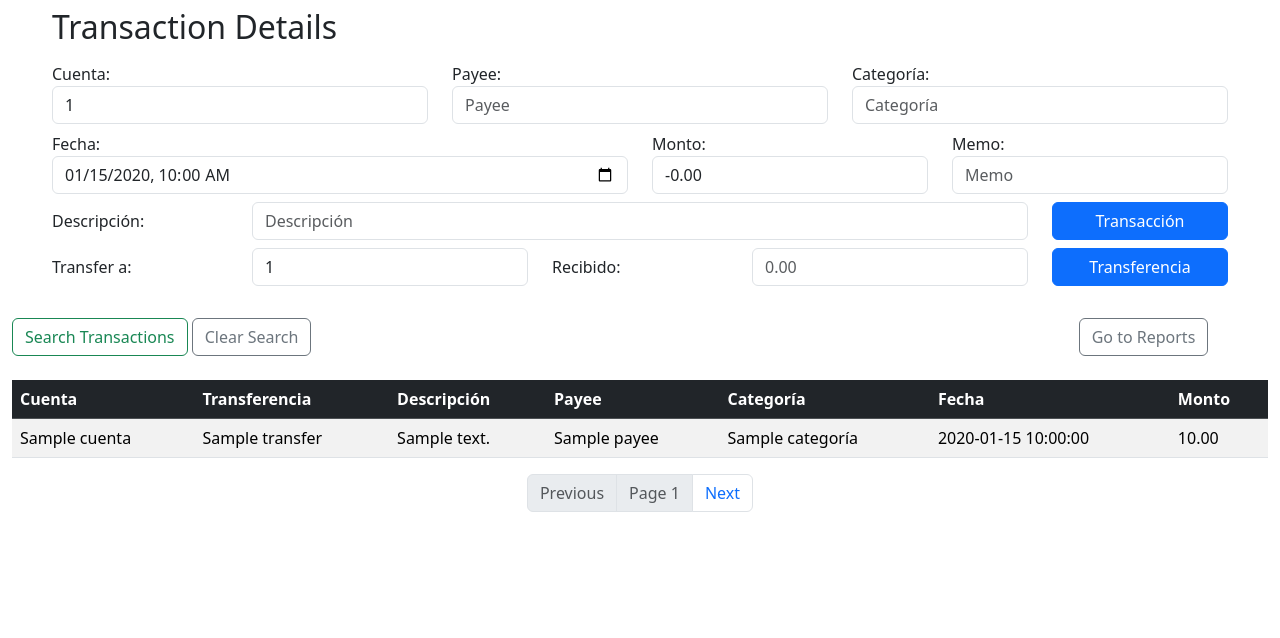
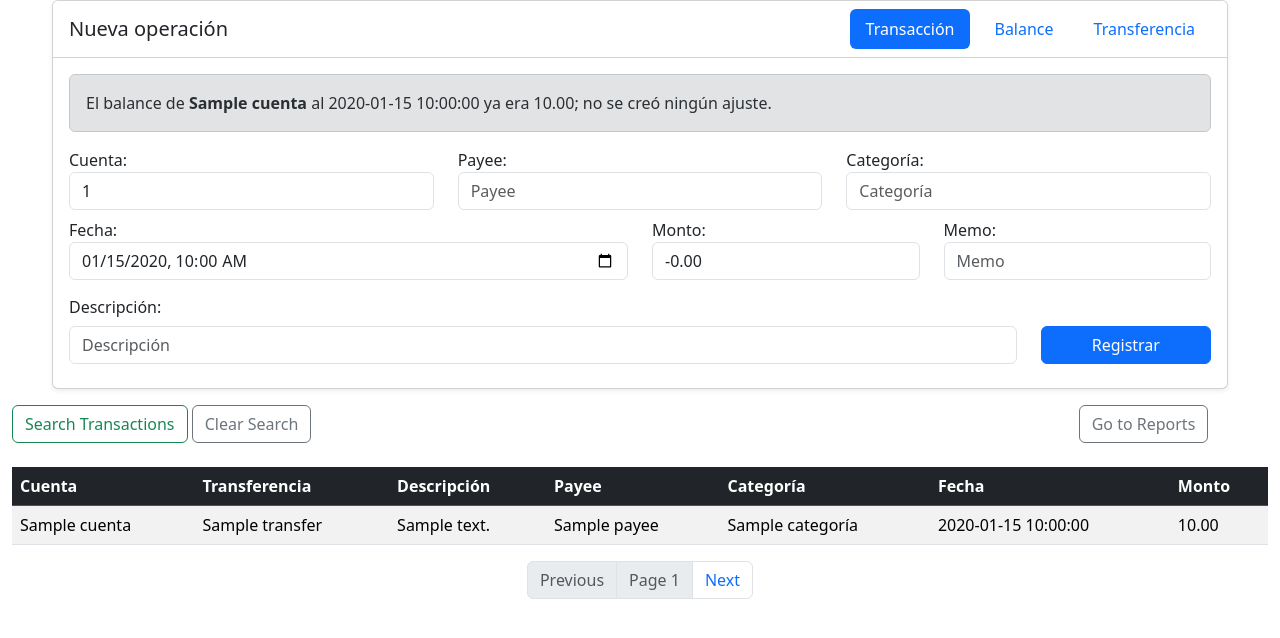
Before and after one commit to franrafa91/Transactions_WebApp, a Flask app: template templates/json.html in a window 1280 px wide. Shown: the top 638 px of the page. Run offline with Flask 3, Linux system fonts and the light colour scheme; the template is opened without the code that fills it: most values are stand-ins (such as "Sample title", 1, 10 or a date in 2020); parts of the project's set-up code (start-up, migrations or seed data) failed here and were passed over; some libraries are stand-ins or nearby versions.

Commit message:
Add Balance operation tab and form

```diff
--- a/app.py
+++ b/app.py
@@ -1,5 +1,6 @@
 import datetime as dt
 import io
+import math
 import os
 import sys
 import time
@@ -365,6 +366,37 @@ def duplicate_transaction(pars):
     except Exception as e:
         print("Error: %s" % e)
     return "nothing"
+
+
+def set_account_balance(cuenta, fecha, objetivo):
+    """Set an account balance at a date and report the applied adjustment."""
+    cnxn = _get_psycopg2_connection()
+    cursor = cnxn.cursor()
+    try:
+        cursor.execute("SELECT get_balance(%s, %s)", (cuenta, fecha))
+        previous = cursor.fetchone()[0]
+        cursor.execute(
+            "CALL set_balance(%s, %s, %s)",
+            (cuenta, fecha, objetivo),
+        )
+        cnxn.commit()
+        delta = objetivo - previous
+        return {
+            "cuenta": cuenta,
+            "fecha": fecha,
+            "fecha_label": fecha.strftime("%Y-%m-%d %H:%M"),
+            "previous": previous,
+            "target": objetivo,
+            "delta": delta,
+            "changed": abs(delta) >= 0.005,
+        }
+    except Exception as e:
+        cnxn.rollback()
+        print("Error setting balance: %s" % e)
+        return None
+    finally:
+        cursor.close()
+        cnxn.close()
 
 
 # ---------------------------------------------------------------------------
@@ -766,28 +798,69 @@ def index():
     if "search" not in session:
         session["search"] = None
 
+    active_tab = request.args.get("tab", "transaccion")
+    if active_tab not in ("transaccion", "balance", "transferencia"):
+        active_tab = "transaccion"
+    balance_result = None
+    balance_error = None
+
     if request.method == "POST" and len(request.form) > 0:
-        if request.form["Operación"] == "Transacción":
-            trans_pars = dict(request.form)
-            out = list(trans_pars.values())
-            pars = [out[i] for i in [0, 1, 2, 3, 4, 5, 6]]
-            pars.append(dt.datetime.now())
+        operacion = request.form.get("Operación")
+
+        if operacion == "Transacción":
+            active_tab = "transaccion"
+            pars = [
+                request.form.get("Cuenta"),
+                request.form.get("Payee"),
+                request.form.get("Categoria"),
+                request.form.get("Fecha"),
+                request.form.get("Monto"),
+                request.form.get("Memo"),
+                request.form.get("Descripcion"),
+                dt.datetime.now(),
+            ]
             pars[3] = dt.datetime.strptime(pars[3], "%Y-%m-%dT%H:%M")
             for i in range(0, len(pars)):
                 if pars[i] == "":
                     pars[i] = None
             new_transaction(pars)
-        elif request.form["Operación"] == "Transferencia":
-            trans_pars = dict(request.form)
-            out = list(trans_pars.values())
-            pars = [out[i] for i in [0, 1, 3, 4, 5, 6, 7, 8]]
-            pars.append(dt.datetime.now())
+        elif operacion == "Balance":
+            active_tab = "balance"
+            try:
+                cuenta = request.form["Cuenta"]
+                fecha = dt.datetime.strptime(
+                    request.form["Fecha"], "%Y-%m-%dT%H:%M"
+                )
+                objetivo = float(request.form["Balance"])
+                if not math.isfinite(objetivo):
+                    raise ValueError("balance must be finite")
+                balance_result = set_account_balance(cuenta, fecha, objetivo)
+                if balance_result is None:
+                    balance_error = (
+                        "No se pudo fijar el balance. Revisa la cuenta y la fecha."
+                    )
+            except (KeyError, ValueError) as e:
+                print("Invalid balance form: %s" % e)
+                balance_error = "El balance objetivo o la fecha no son válidos."
+        elif operacion == "Transferencia":
+            active_tab = "transferencia"
+            pars = [
+                request.form.get("Cuenta"),
+                request.form.get("Payee"),
+                request.form.get("Fecha"),
+                request.form.get("Monto"),
+                request.form.get("Memo"),
+                request.form.get("Descripcion"),
+                request.form.get("Transferencia"),
+                request.form.get("MontoRec"),
+                dt.datetime.now(),
+            ]
             pars[2] = dt.datetime.strptime(pars[2], "%Y-%m-%dT%H:%M")
             for i in range(0, len(pars)):
                 if pars[i] == "":
                     pars[i] = None
             new_transfer(pars)
-        elif request.form["Operación"] == "Modificación":
+        elif operacion == "Modificación":
             trans_pars = dict(request.form)
             out = list(trans_pars.values())
             if len(out) == 9:
@@ -800,17 +873,17 @@ def index():
             pars[5] = dt.datetime.strptime(pars[5], "%Y-%m-%dT%H:%M")
             pars.append(dt.datetime.now())
             modify_transaction(pars)
-        elif request.form["Operación"] == "Eliminar":
+        elif operacion == "Eliminar":
             trans_pars = dict(request.form)
             out = list(trans_pars.values())
             pars = [out[0]]
             delete_transaction(pars)
-        elif request.form["Operación"] == "Duplicar":
+        elif operacion == "Duplicar":
             trans_pars = dict(request.form)
             out = list(trans_pars.values())
             pars = [out[0], dt.datetime.now()]
             duplicate_transaction(pars)
-        elif request.form["Operación"] == "Buscar":
+        elif operacion == "Buscar":
             trans_pars = dict(request.form)
             out = list(trans_pars.values())
             out[6] = float(out[6])
@@ -818,7 +891,7 @@ def index():
             if float(out[6]) == -0 or float(out[6]) == 0:
                 out[6] = None
             session["search"] = out
-        elif request.form["Operación"] == "Clear Search":
+        elif operacion == "Clear Search":
             session["search"] = None
 
     # Handle pagination parameters
@@ -843,6 +916,9 @@ def index():
         secret=secret,
         page=page,
         limit=limit,
+        active_tab=active_tab,
+        balance_result=balance_result,
+        balance_error=balance_error,
     )
 
 
--- /dev/null
+++ b/templates/_operation_card.html
@@ -0,0 +1,235 @@
+<div class="card shadow-sm mb-3">
+  <div class="card-header bg-white">
+    <div class="d-flex flex-wrap align-items-center justify-content-between gap-2">
+      <h2 class="h5 mb-0">Nueva operación</h2>
+      {% set active_tab = active_tab|default('transaccion') %}
+      <ul class="nav nav-pills flex-wrap gap-2" id="operationTabs" role="tablist">
+        <li class="nav-item" role="presentation">
+          <button class="nav-link {% if active_tab == 'transaccion' %}active{% endif %}"
+                  id="tab-transaccion" data-bs-toggle="pill"
+                  data-bs-target="#pane-transaccion" type="button" role="tab"
+                  aria-controls="pane-transaccion"
+                  aria-selected="{{ 'true' if active_tab == 'transaccion' else 'false' }}">
+            Transacción
+          </button>
+        </li>
+        <li class="nav-item" role="presentation">
+          <button class="nav-link {% if active_tab == 'balance' %}active{% endif %}"
+                  id="tab-balance" data-bs-toggle="pill"
+                  data-bs-target="#pane-balance" type="button" role="tab"
+                  aria-controls="pane-balance"
+                  aria-selected="{{ 'true' if active_tab == 'balance' else 'false' }}">
+            Balance
+          </button>
+        </li>
+        <li class="nav-item" role="presentation">
+          <button class="nav-link {% if active_tab == 'transferencia' %}active{% endif %}"
+                  id="tab-transferencia" data-bs-toggle="pill"
+                  data-bs-target="#pane-transferencia" type="button" role="tab"
+                  aria-controls="pane-transferencia"
+                  aria-selected="{{ 'true' if active_tab == 'transferencia' else 'false' }}">
+            Transferencia
+          </button>
+        </li>
+      </ul>
+    </div>
+  </div>
+  <div class="card-body">
+    {% if balance_error %}
+    <div class="alert alert-danger" role="alert">{{ balance_error }}</div>
+    {% endif %}
+    {% if balance_result %}
+    <div class="alert alert-{{ 'success' if balance_result.changed else 'secondary' }}" role="alert">
+      {% if balance_result.changed %}
+      Balance fijado para <strong>{{ balance_result.cuenta }}</strong>
+      al {{ balance_result.fecha_label }}: <strong>{{ '%.2f'|format(balance_result.target) }}</strong>.
+      Balance anterior: {{ '%.2f'|format(balance_result.previous) }}.
+      Ajuste aplicado: <strong>{{ '%+.2f'|format(balance_result.delta) }}</strong>.
+      {% else %}
+      El balance de <strong>{{ balance_result.cuenta }}</strong>
+      al {{ balance_result.fecha_label }} ya era
+      {{ '%.2f'|format(balance_result.target) }}; no se creó ningún ajuste.
+      {% endif %}
+    </div>
+    {% endif %}
+
+    <div class="tab-content" id="operationTabsContent">
+      <div class="tab-pane fade {% if active_tab == 'transaccion' %}show active{% endif %}"
+           id="pane-transaccion" role="tabpanel" aria-labelledby="tab-transaccion">
+        <form action="/?secret={{secret}}" method="post" class="mb-0">
+          <input type="hidden" name="Operación" value="Transacción">
+          <div class="row">
+            <div class="col-md-4">
+              <label for="Cuenta">Cuenta:</label>
+              <select name="Cuenta" id="Cuenta" class="form-control" required>
+                {% for u in cuentas %}
+                <option value="{{u[0]}}">{{u[0]}}</option>
+                {% endfor %}
+              </select>
+            </div>
+            <div class="col-md-4">
+              <label for="Payee">Payee:</label>
+              <input type="text" name="Payee" id="Payee" placeholder="Payee"
+                     list="payeelist" class="form-control">
+              <datalist id="payeelist">
+                {% for u in payees %}
+                <option value="{{u[0]}}">{{u[0]}}</option>
+                {% endfor %}
+              </datalist>
+            </div>
+            <div class="col-md-4">
+              <label for="Categoria">Categoría:</label>
+              <input type="text" name="Categoria" id="Categoria" placeholder="Categoría"
+                     list="CatList" class="form-control">
+              <datalist id="CatList">
+                {% for u in categs %}
+                <option value="{{u[0]}}">{{u[0]}}</option>
+                {% endfor %}
+              </datalist>
+            </div>
+          </div>
+          <div class="row">
+            <div class="col-md-6">
+              <label for="Fecha">Fecha:</label>
+              <input type="datetime-local" name="Fecha" id="Fecha"
+                     value="{{now}}" class="form-control" required>
+            </div>
+            <div class="col-md-3">
+              <label for="Monto">Monto:</label>
+              <input type="number" min="-1000000" max="1000000" step="0.01"
+                     name="Monto" id="Monto" value="-0.00" class="form-control" required>
+            </div>
+            <div class="col-md-3">
+              <label for="Memo">Memo:</label>
+              <input type="text" name="Memo" id="Memo" placeholder="Memo" class="form-control">
+            </div>
+          </div>
+          <div class="row align-items-end">
+            <div class="col-md-10">
+              <label for="Descripcion" class="col-form-label">Descripción:</label>
+              <input type="text" name="Descripcion" id="Descripcion"
+                     placeholder="Descripción" class="form-control">
+            </div>
+            <div class="col-md-2">
+              <div class="d-grid">
+                <button type="submit" class="btn btn-primary">Registrar</button>
+              </div>
+            </div>
+          </div>
+        </form>
+      </div>
+
+      <div class="tab-pane fade {% if active_tab == 'balance' %}show active{% endif %}"
+           id="pane-balance" role="tabpanel" aria-labelledby="tab-balance">
+        <form action="/?secret={{secret}}" method="post" class="mb-0">
+          <input type="hidden" name="Operación" value="Balance">
+          <div class="row">
+            <div class="col-md-4">
+              <label for="Cuenta-balance">Cuenta:</label>
+              <select name="Cuenta" id="Cuenta-balance" class="form-control" required>
+                {% for u in cuentas %}
+                <option value="{{u[0]}}">{{u[0]}}</option>
+                {% endfor %}
+              </select>
+            </div>
+            <div class="col-md-4">
+              <label for="Fecha-balance">Fecha:</label>
+              <input type="datetime-local" name="Fecha" id="Fecha-balance"
+                     value="{{now}}" class="form-control" required>
+            </div>
+            <div class="col-md-4">
+              <label for="Balance-target">Balance objetivo:</label>
+              <input type="number" step="0.01"
+                     name="Balance" id="Balance-target" placeholder="0.00"
+                     class="form-control" required>
+            </div>
+          </div>
+          <div class="row align-items-end">
+            <div class="col-md-9">
+              <div class="form-text mb-2">
+                Se registrará un ajuste un instante antes de la fecha indicada, de modo
+                que el balance a esa fecha sea el valor objetivo. El ajuste usa la
+                categoría «Sin Categoría» y la etiqueta «balance».
+              </div>
+            </div>
+            <div class="col-md-3">
+              <div class="d-grid">
+                <button type="submit" class="btn btn-success">Fijar balance</button>
+              </div>
+            </div>
+          </div>
+        </form>
+      </div>
+
+      <div class="tab-pane fade {% if active_tab == 'transferencia' %}show active{% endif %}"
+           id="pane-transferencia" role="tabpanel" aria-labelledby="tab-transferencia">
+        <form action="/?secret={{secret}}" method="post" class="mb-0">
+          <input type="hidden" name="Operación" value="Transferencia">
+          <div class="row">
+            <div class="col-md-4">
+              <label for="Cuenta-transfer">Desde:</label>
+              <select name="Cuenta" id="Cuenta-transfer" class="form-control" required>
+                {% for u in cuentas %}
+                <option value="{{u[0]}}">{{u[0]}}</option>
+                {% endfor %}
+              </select>
+            </div>
+            <div class="col-md-4">
+              <label for="Transferencia">Hacia:</label>
+              <select name="Transferencia" id="Transferencia" class="form-control" required>
+                {% for u in cuentas %}
+                <option value="{{u[0]}}">{{u[0]}}</option>
+                {% endfor %}
+              </select>
+            </div>
+            <div class="col-md-4">
+              <label for="Fecha-transfer">Fecha:</label>
+              <input type="datetime-local" name="Fecha" id="Fecha-transfer"
+                     value="{{now}}" class="form-control" required>
+            </div>
+          </div>
+          <div class="row">
+            <div class="col-md-4">
+              <label for="Monto-transfer">Monto enviado:</label>
+              <input type="number" min="-1000000" max="1000000" step="0.01"
+                     name="Monto" id="Monto-transfer" placeholder="0.00"
+                     class="form-control" required>
+            </div>
+            <div class="col-md-4">
+              <label for="MontoRec-transfer">Monto recibido:</label>
+              <input type="number" min="-1000000" max="1000000" step="0.01"
+                     name="MontoRec" id="MontoRec-transfer" placeholder="0.00"
+                     class="form-control" required>
+            </div>
+            <div class="col-md-4">
+              <label for="Payee-transfer">Payee:</label>
+              <input type="text" name="Payee" id="Payee-transfer" placeholder="Payee"
+                     list="payeelist-transfer" class="form-control">
+              <datalist id="payeelist-transfer">
+                {% for u in payees %}
+                <option value="{{u[0]}}">{{u[0]}}</option>
+                {% endfor %}
+              </datalist>
+            </div>
+          </div>
+          <div class="row align-items-end">
+            <div class="col-md-4">
+              <label for="Memo-transfer">Memo:</label>
+              <input type="text" name="Memo" id="Memo-transfer" placeholder="Memo" class="form-control">
+            </div>
+            <div class="col-md-6">
+              <label for="Descripcion-transfer">Descripción:</label>
+              <input type="text" name="Descripcion" id="Descripcion-transfer"
+                     placeholder="Descripción" class="form-control">
+            </div>
+            <div class="col-md-2">
+              <div class="d-grid">
+                <button type="submit" class="btn btn-primary">Transferir</button>
+              </div>
+            </div>
+          </div>
+        </form>
+      </div>
+    </div>
+  </div>
+</div>
--- a/templates/json.html
+++ b/templates/json.html
@@ -89,93 +89,7 @@ function closemodal(){
 
 <body>
   <div class='container-sm'>
-    <div class="row justify-content-md-center">
-    <h2>Transaction Details</h2>
-      <form action="/?secret={{secret}}" method="post" class="input group mb-3">
-        <div class="form-group">
-          <div class="row">
-            <div class="col-md-4">
-              <label for = "Cuenta">Cuenta:</label>
-              <select name="Cuenta" id="Cuenta" class="form-control">
-                {% for u in cuentas %}
-                <option value="{{u[0]}}">{{u[0]}}</option>
-                {% endfor %}
-              </select>
-            </div>
-            <div class="col-md-4">
-              <label for = "Payee">Payee:</label>
-              <input type="text" name="Payee" id="Payee" placeholder="Payee" list="payeelist" class="form-control">
-              <datalist id="payeelist">
-                {% for u in payees %}
-                <option value="{{u[0]}}">{{u[0]}}</option>
-                {% endfor %}
-              </datalist>
-            </div>
-            <div class="col-md-4">
-              <label for = "Categoria">Categoría:</label>
-              <input type="text" name="Categoria" id="Categoria" placeholder="Categoría" list="CatList" class="form-control">
-              <datalist id="CatList">
-                {% for u in categs %}
-                <option value="{{u[0]}}">{{u[0]}}</option>
-                {% endfor %}
-              </datalist>
-            </div>
-          </div>
-          <div class="row">
-            <div class="col-md-6">
-              <label for = "Fecha">Fecha:</label>
-              <input type="datetime-local" name="Fecha" id="Fecha" value='{{now}}' class="form-control">
-            </div>
-            <div class="col-md-3">
-              <label for = "Monto">Monto:</label>
-              <input type="number" min="-1000000" max="1000000" step="0.01" name="Monto" id="Monto" value="-0.00" class="form-control">
-            </div>
-            <div class="col-md-3">
-              <label for = "Memo">Memo:</label>
-              <input type="text" name="Memo" id="Memo" placeholder="Memo" class="form-control">
-            </div>
-          </div>
-          <div class="row">
-            <div class="col-sm-2">
-              <label for = "Descripcion" class="col-form-label">Descripción:</label>
-            </div>
-            <div class="col-sm-8">
-              <input type="text" name="Descripcion" id="Descripcion" placeholder="Descripción" class="form-control">
-            </div>
-            <div class="col-sm-2">
-              <div class="d-grid">
-                <input type="submit" name="Operación" class="btn btn-primary" value="Transacción"/>
-              </div>
-            </div>
-          </div>
-        </div>
-        <div class="form-group">
-          <div class="row">
-            <div class="col-sm-2">
-              <label class="col-form-label" for = "Transferencia">Transfer a:</label>
-            </div>
-              <div class="col-sm-3">
-            <select name="Transferencia" id="Transferencia" class="form-control">
-              {% for u in cuentas %}
-              <option value="{{u[0]}}">{{u[0]}}</option>
-              {% endfor %}
-            </select>
-          </div>
-          <div class="col-sm-2">
-            <label class="col-form-label" for = "Monto_Recibido">Recibido:</label>
-          </div>
-          <div class="col-sm-3">
-            <input type="number" min="-1000000" max="1000000" step="0.01" name="MontoRec" id="MontoRec" placeholder="0.00" class="form-control">
-          </div>
-          <div class="col-sm-2">
-            <div class="d-grid">
-            <input type="submit"  name="Operación" class="btn btn-primary" value="Transferencia"/>
-          </div>
-          </div>
-          </div>
-        </div>
-      </form>
-    </div>
+    {% include '_operation_card.html' %}
   </div>
 
 
```
Also changed, not shown: README.md.
